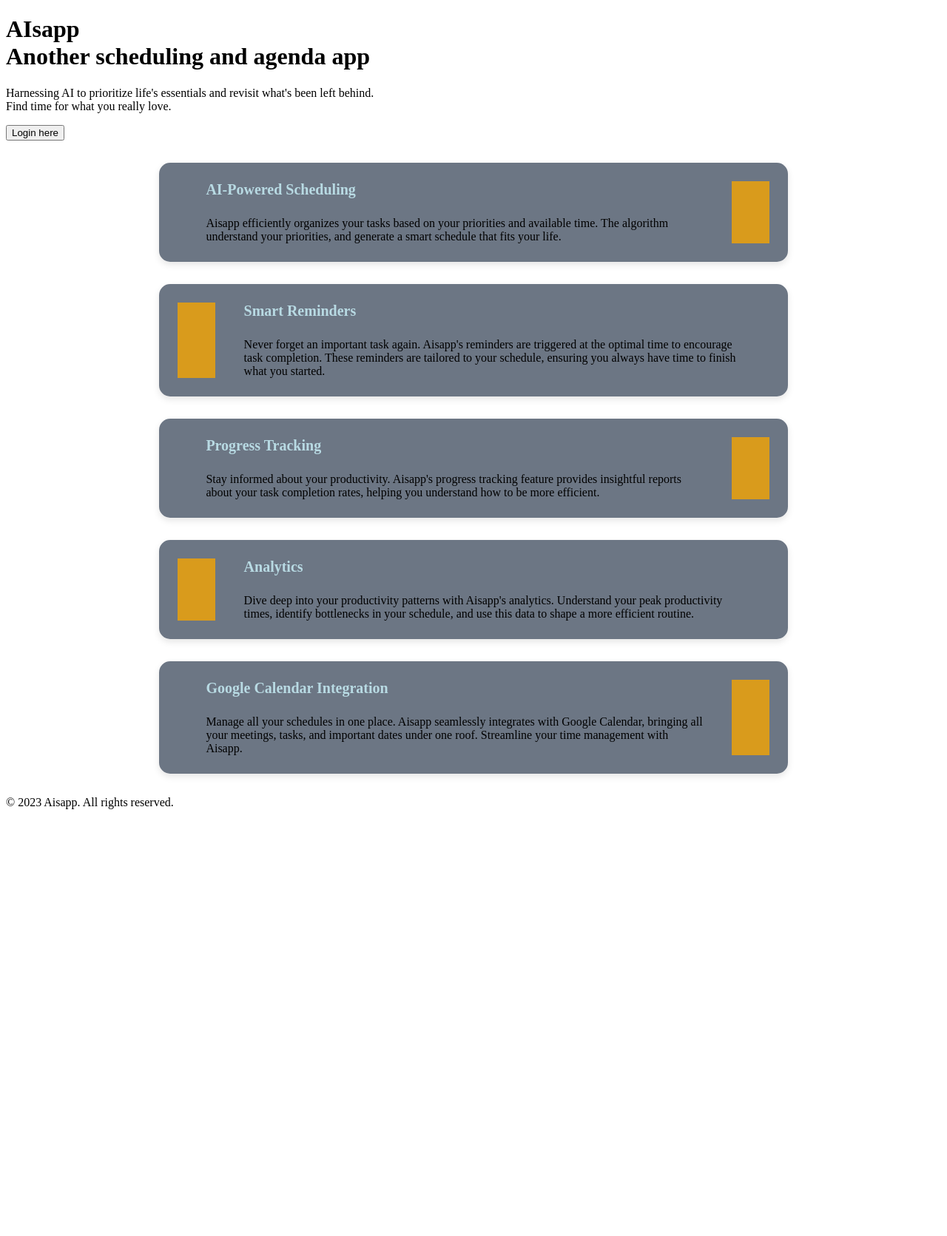
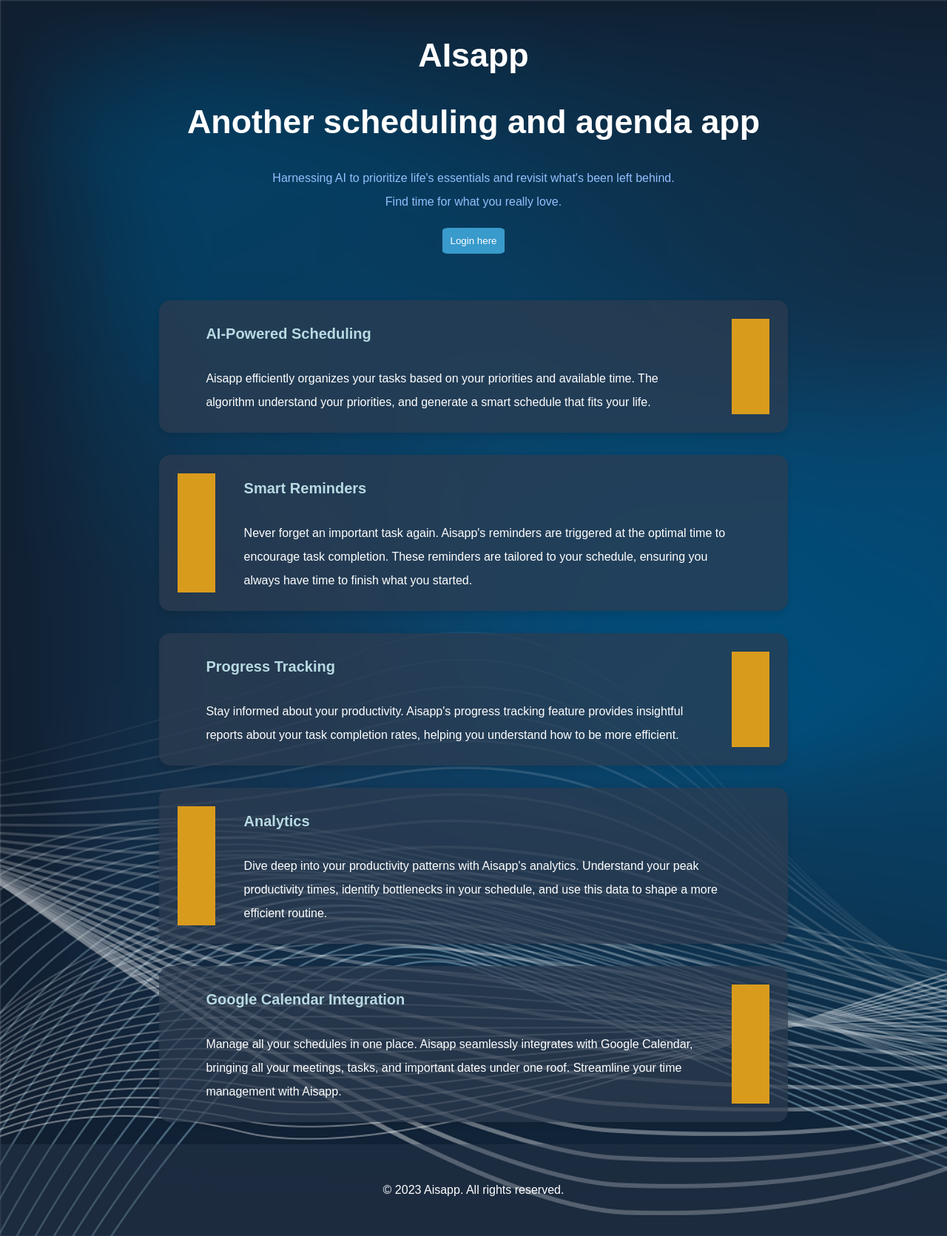
Before and after one commit to ChidiRnweke/AIsapp, a Django app: page / in a window 1280 px wide. Shown: the whole page at 74% size. Before the commit the page ends 1094 px from the top, so only its background shows below. Run offline with Django 4.2, Linux system fonts and the light colour scheme.

Commit message:
Add icons and CSS for landing page

```diff
--- /dev/null
+++ b/app/aisapp/static/aisapp/css/home.css
@@ -0,0 +1,52 @@
+body {
+    font-family: 'Arial', sans-serif;
+    background-image: url("blue-1634110_1920.png");
+    background-size: cover;
+    color: #ffffff;
+    line-height: 2;
+    margin: 0;
+    padding: 0;
+}
+
+header button {
+    background-color: rgba(69, 178, 233, 0.8);
+    color: white;
+    border: none;
+    border-radius: 10%;
+    margin: 0.2vw 0;
+    padding: 0.8vw;
+}
+
+
+header button:hover {
+    transform: scale(1.02);
+
+}
+
+
+header {
+    color: #ffffff;
+    text-align: center;
+    padding: 30px 0;
+}
+
+
+header h1 {
+    margin: 0;
+    font-size: 2.8em;
+}
+
+
+footer {
+    background: rgba(46, 61, 80, 0.4);
+    color: #ffffff;
+    text-align: center;
+    padding: 30px 0;
+    width: 100%;
+    bottom: 0;
+}
+
+#slogan {
+    font-size: medium;
+    color: rgb(147, 191, 253);
+}
--- a/app/aisapp/static/aisapp/js/webcomponents/AppCard.css
+++ b/app/aisapp/static/aisapp/js/webcomponents/AppCard.css
@@ -6,6 +6,10 @@
     max-width: 800px;
     border-radius: 15px;
     box-shadow: 0 4px 10px rgba(0, 0, 0, 0.1);
+}
+
+.card:hover {
+    transform: scale(1.02);
 }
 
 .text-content {
```
Also changed, not shown: app/aisapp/static/aisapp/images/icons/AI.svg (added), app/aisapp/static/aisapp/images/icons/chart.svg (added), app/aisapp/static/aisapp/images/icons/idea.svg (added), app/aisapp/static/aisapp/images/icons/note.svg (added), app/aisapp/static/aisapp/images/icons/progress.svg (added).
